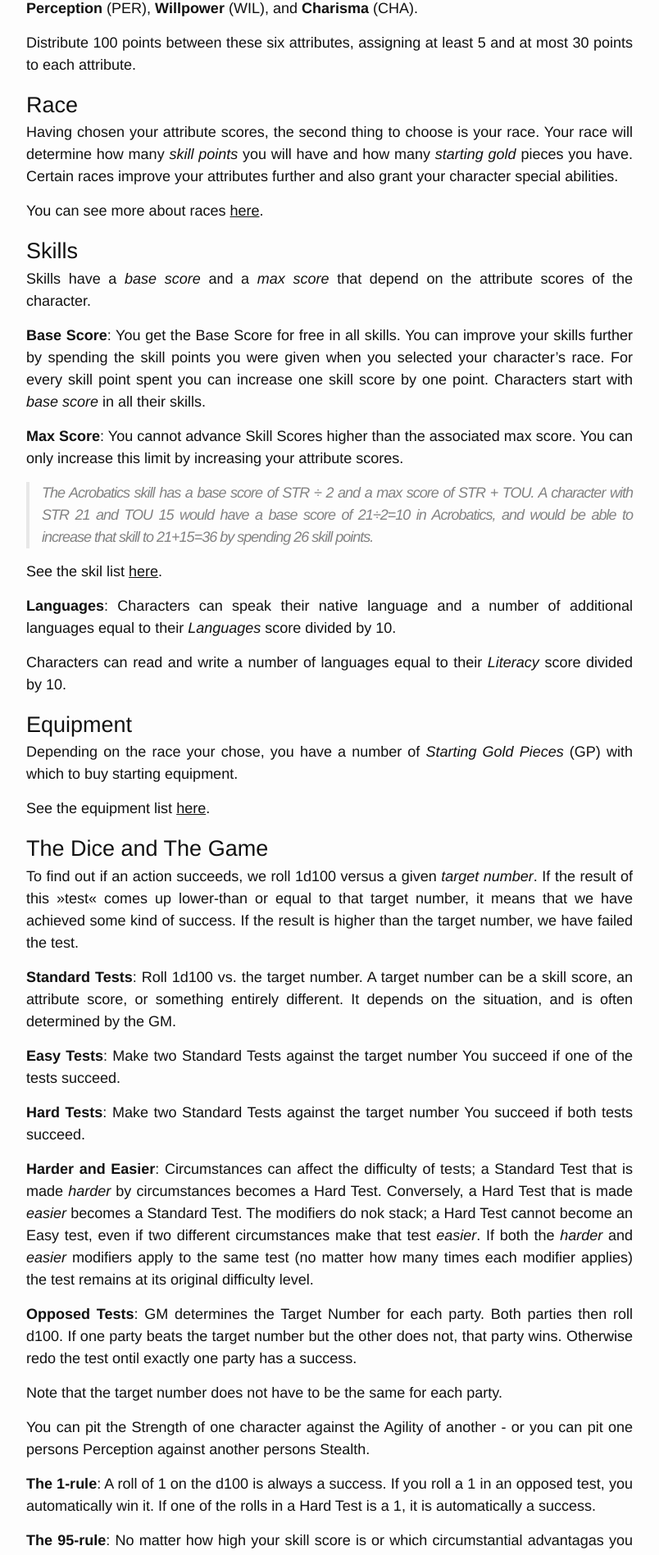
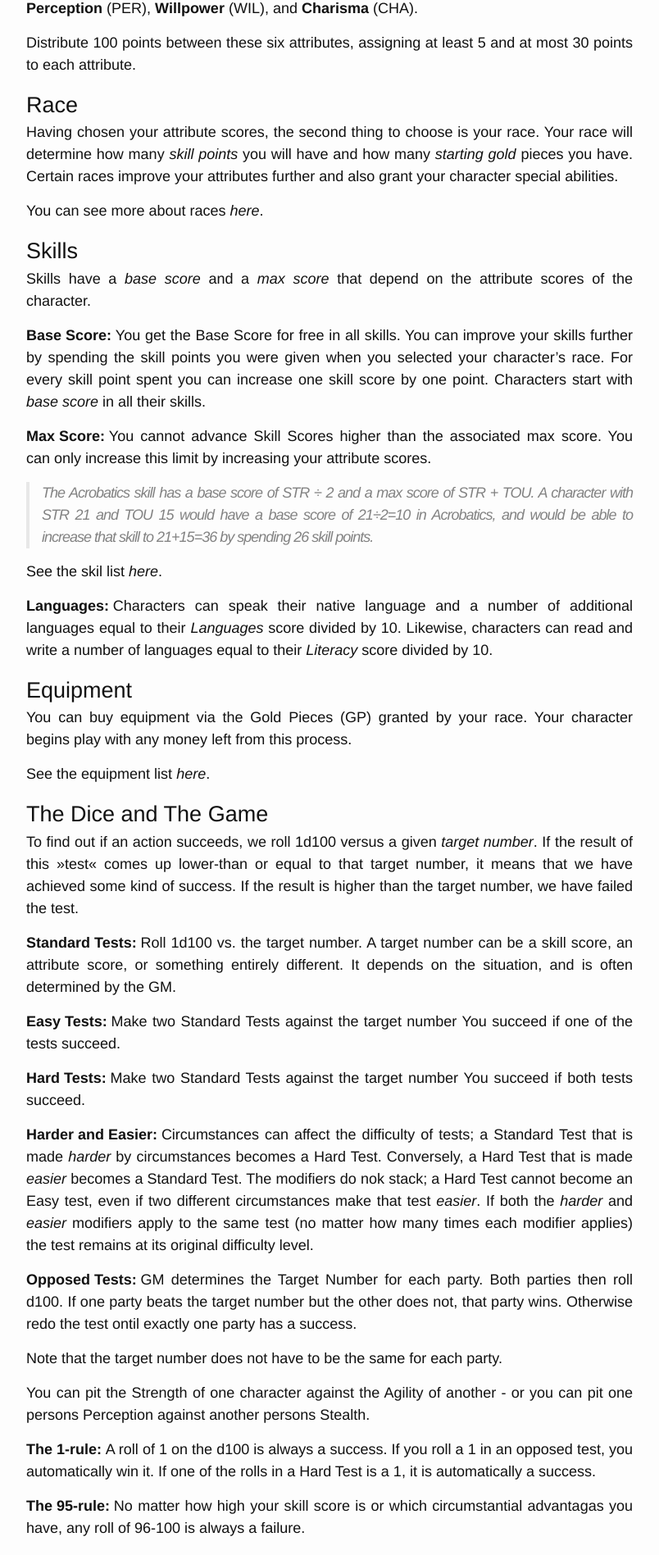
Before and after one commit to moccalotto/kaos, a Jekyll site: the page built from _rulebook/main.md, in a window 1280 px wide. Shown: the part 497-2394 px from the top of the page at 82% size, without its empty margins (238-1042 px from the left). Built offline with Jekyll 4.4.1, drawn with Linux system fonts in a browser that asks for light colours; some of the changed text lies outside the part shown.

Commit message:
Printing.

```diff
--- a/_rulebook/main.md
+++ b/_rulebook/main.md
@@ -44,12 +44,12 @@
 ## Skills
 Skills have a *base score* and a *max score* that depend on the attribute scores of the character.
 
-**Base Score**:
+#### Base Score:
 You get the Base Score for free in all skills. You can improve your skills further by spending the skill points
 you were given when you selected your character's race. For every skill point spent you can increase one skill score by one point.
 Characters start with *base score* in all their skills.
 
-**Max Score**:
+#### Max Score:
 You cannot advance Skill Scores higher than the associated max score.
 You can only increase this limit by increasing your attribute scores.
 
@@ -60,15 +60,15 @@
 {:.noprint}
 See the skil list [here]({{ '/rulebook/skills/' | prepend: site.baseurl }}).
 
-**Languages**:
+#### Languages:
 Characters can speak their native language and a number
-of additional languages equal to their *Languages* score divided by 10.
-
-Characters can read and write a number of languages equal to
-their *Literacy* score divided by 10.
+of additional languages equal to their [Languages]({{ '/rulebook/skills/#languages' | prepend: site.baseurl}})
+score divided by 10.  Likewise, characters can read and write a number of languages equal to
+their [Literacy]({{ '/rulebook/skills/#literacy' | prepend: site.baseurl }}) score divided by 10.
 
 ## Equipment
-Depending on the race your chose, you have a number of *Starting Gold Pieces* (GP) with which to buy starting equipment.
+You can buy equipment via the Gold Pieces (GP) granted by your race.
+Your character begins play with any money left from this process.
 
 {:.noprint}
 See the equipment list [here]({{ '/rulebook/equipment/' | prepend: site.baseurl }}).
@@ -80,18 +80,18 @@
 it means that we have achieved some kind of success.
 If the result is higher than the target number, we have failed the test.
 
-**Standard Tests**:
+#### Standard Tests:
 Roll 1d100 vs. the target number.
 A target number can be a skill score, an attribute score, or something entirely different.
 It depends on the situation, and is often determined by the GM.
 
-**Easy Tests**:
+#### Easy Tests:
 Make two Standard Tests against the target number You succeed if one of the tests succeed.
 
-**Hard Tests**:
+#### Hard Tests:
 Make two Standard Tests against the target number You succeed if both tests succeed.
 
-**Harder and Easier**:
+#### Harder and Easier:
 Circumstances can affect the difficulty of tests;
 a Standard Test that is made *harder* by circumstances becomes a Hard Test.
 Conversely, a Hard Test that is made *easier* becomes a Standard Test.
@@ -101,7 +101,7 @@
 same test (no matter how many times each modifier applies) the
 test remains at its original difficulty level.
 
-**Opposed Tests**:
+#### Opposed Tests:
 GM determines the Target Number for each party.
 Both parties then roll d100.
 If one party beats the target number but the other does not, that party wins.
@@ -112,12 +112,12 @@
 You can pit the Strength of one character against the Agility of another -
 or you can pit one persons Perception against another persons Stealth.
 
-**The 1-rule**:
+#### The 1-rule:
 A roll of 1 on the d100 is always a success.
 If you roll a 1 in an opposed test, you automatically win it.
 If one of the rolls in a Hard Test is a 1, it is automatically a success.
 
-**The 95-rule**:
+#### The 95-rule:
 No matter how high your skill score is or which circumstantial
 advantagas you have, any roll of 96-100 is always a failure.
 
@@ -125,28 +125,28 @@
 
 There are a number of common terms used in combat:
 
-**Initiative**:
+#### Initiative:
 Combat is divided into rounds of about 12 seconds in which combatants act in turn.
 In the beginning of every combat, each combatant rolls the *initiative* that they use
 for the rest of that combat: AGI+1d0.
 Each round, each combatant acts in turn in the order of their initiative, from highest to
 lowest.
 
-**Movement**:
+#### Movement:
 The battle scene is divided into squares about a meter on a side.
 Combatants move from square to square like chess pieces.
 The number of squares you can move depends on your Movement Rate (MR).
 
-**Hit Points**:
-*hp* is how many points of damage you can handle before going unconsious.
+#### Hit Points:
+*HP* is how many points of damage you can handle before going unconsious.
 Your characters have STR + TOU + WIL hit points.
 You can be damaged by physical attacks against you or by suffering strain
 from strenuous activity such as taking Surge Actions or using magical powers.
 Such damage reduces your current number of hp. If you reach zero, you go
 [unconscious](#unconsciousness).
 
-**Defense Points**:
-DP are the number of times per combat you can try and avoid non-magical attacks.
+#### Defense Points:
+*DP* are the number of times per combat you can try and avoid non-magical attacks.
 When an opponent declares that they want to attack you, but before they actually
 roll any dice, you can declare that you want to defend against the attack,
 making the test [*Harder*](#harder-and-easier).
@@ -154,12 +154,12 @@
 You can also defend against an attack *after* an attacker has successfully struck you.
 This costs 3 DP, and it forces the attacker to re-roll their attack test.
 
-**Attack Rolls**:
+#### Attack Rolls:
 To attack someone, you make a skill test to see if you strike the target.
 Use the applicable skill: Melee Combat or Ranged Combat for physical attack,
 and Witchcraft or Thaumaturgy for magical attacks.
 
-**Damage Rolls**:
+#### Damage Rolls:
 Having successfully struck an opponent you determine how many Hit Points your opponent
 looses by rolling the dice applicable for your weapon and adding your Damage Bonys. If you are making
 a melee attack, your Damage Bonus is STR÷10. If you are making a ranged attack, the
@@ -168,7 +168,7 @@
 {:.noprint}
 See the equipment list [here]({{ '/rulebook/equipment/' | prepend: site.baseurl }}) for more info on damage dice.
 
-**Damage Reduction**:
+#### Damage Reduction:
 If you have Damage Reduction [X] against some type of damage,
 you reduce that by X points whenever you suffer such types of damage.
 
@@ -176,13 +176,13 @@
 > you reduce that damage to 35-20=15 points. If you 15 points of damage or less, you do not suffer damage
 > at all.
 
-**Unconsciousness**:
+#### Unconsciousness:
 You loose consciousness if you are reduced to 0 Hit Points or lower.
 
-**Death**:
+#### Death:
 You die if you are reduced to negative number that equals your STR+TOU.
 
-**Natural healing**:
+#### Natural healing:
 Complete rest, such as sitting or lying down, for 1 hour will replenish 10 HP.
 Magic users cannot heal naturally if they have cast a spell within the last hour.
 
@@ -190,7 +190,7 @@
 During each round you can take a single action such as move, attack, cast a spell, etc.
 Below is a list of possible actions.
 
-**Surge Actions**:
+#### Surge Actions:
 When you have taken your main action, you can choose to
 take one or two surge actions. These are essentially the same as normal
 actions. except that they are strenuous. Taking a surge action drains 1d4
@@ -201,7 +201,7 @@
 See the equipment list [here]({{ '/rulebook/equipment/' | prepend: site.baseurl }}) for more info.
 
 {% for action in site.data.actions %}
-**{{ action.name }}**:
+#### {{ action.name }}:
 {{ action.description }}
 {% if action.example %}
 > {{ action.example }}
@@ -217,40 +217,40 @@
 As a rule of thumb, each character should be awarded 5 to 20 APs per hour of good roleplaying.
 There various ways APs can be spent are described below:
 
-**Increase skill scores**:
+#### Increase skill scores:
 You increase a skill score by 1 point.
 The AP cost is equal to the current skill score.
 You cannot increase a skill score beyond the max-score noted with the given skill.
 
-**Increase attribute scores**:
+#### Increase attribute scores:
 You increase an attribute score by 1 point.
 The AP cost is equal to the current score multiplied by 3.
 When a attribute score is raised, the derived values (Hit Points, Damage Bonus, unarmored Defense Points, etc.)
 will be affected as well. The max scores of your skills may increase as well, but the skill scores themselves
 remain unchanged.
 
-**Lucky reroll**:
+#### Lucky reroll:
 You can spend 5 APs to reroll the last dice you rolled.
 You can only do this once per roll.
 
-**Faster healing**:
+#### Faster healing:
 You rest for one minute and regain 5 HP per AP spent.
 
-**Escape evil destiny**:
+#### Escape evil destiny:
 You spend 50 APs to escape an evil destiny.
 
-**Super parry**:
+#### Super parry:
 You take the Defense Attunement action, but instead of getting just
 one DP back. You get one DP plus an additional one for every 2 APs you spend.
 
-**Smooth surge**:
+#### Smooth surge:
 You spend 3 DPs and take a Surge Action without taking any strain damage.
 
-**Bonus Action**:
+#### Bonus Action:
 You spend 10 APs and get to do an additional action that
 round on top of your normal action and surge actions.
 
-**Easy Spell**:
+#### Easy Spell:
 You halve the HP drain of casting a spell by spending a number
 of APs equal to the spell you are casting.
 
@@ -263,32 +263,32 @@
 cannot exceed 90. For instance, a character with Witchcraft 50 can learn Thaumaturgy,
 but the Thaumaturgy score can never be higher than 40.
 
-**Armor**:
+#### Armor:
 A magic user cannot cast spells while wearing armor,
 using a shield or wearing extreme cold weather gear.
 
-**Strain**:
+#### Strain:
 Casting spells causes strain damage to the caster.
 The number of HP drained depends on the power of the spell.
 
-**Healing**:
+#### Healing:
 Magic users cannot regenerate or be healed
 if they have cast any spells withing the last hour.
 
-**Tiers**:
+#### Tiers:
 Spells are divided into tiers from 1 to 6. Tier one spells are the easiest spells
 to cast and they drain only a few HPs per casting, while tier 6 spells are very difficult to
 cast and drain a large number of HP per casting.
 Spells have a Skill Score requirements that must be met in order for the magic user to be able to cast them.
 
-**Duration**:
+#### Duration:
 Unless specified, all non-instantaneious and non-permanent spells
 fade away at the *end* of your *next* turn. If you want to keep the spell from fading away,
 you must take an action next round to Concentrate on that spell, which will keep it going for
 another round. Outside combat, you can maintain a single spell and still do simple tasks such
 as walking, talking, etc. People who know you will notice that you are distracted though.
 
-**Range**:
+#### Range:
 Unless otherwise specified, spells do not have a range limit as such,
 but the caster must have a direct line of sight to the target.
 
--- a/_rulebook/skills.html
+++ b/_rulebook/skills.html
@@ -6,13 +6,13 @@
 ---
 
 {% for skill in site.data.skills %}
+    <h4 id="{{ skill.name | slugify }}">{{ skill.name }}</h4>
     <p>
-    <strong>{{ skill.name }}</strong>
         •
         <span class="nowrap"><strong>Base</strong>: {{ skill.base }}</span>
         •
         <span class="nowrap"><strong>Max</strong>: {{ skill.max }}</span>
-    <br>
         {{ skill.description }}
     </p>
+    <br>
 {% endfor %}
--- a/_sass/_base.scss
+++ b/_sass/_base.scss
@@ -34,8 +34,25 @@
 
 h1, h2, h3, h4, h5, h6 {
     margin-top: $spacing-unit / 2;
-    page-break-after: avoid;
     font-weight: 400;
+}
+
+h4 {
+    clear: left;
+    float: left;
+    color: inherit;
+    font-weight: bold;
+    font-size: inherit;
+    font-family: inherit;
+    line-height: inherit;
+    margin: 0;
+    padding: 0;
+    margin-right: 0.3rem;
+}
+
+p {
+    page-break-before: avoid;
+    break-before: avoid;
 }
 
 ul, ol {
@@ -45,15 +62,15 @@
 li {
     > ul,
     > ol {
-         margin-bottom: 0;
+        margin-bottom: 0;
     }
 }
 
 a {
-    color: $text-color;
+    color: inherit;
 
     &:visited {
-        color: $text-color;
+        color: inherit;
         // color: darken($brand-color, 15%);
     }
 
@@ -61,6 +78,11 @@
         color: $brand-color;
         text-decoration: underline;
     }
+    text-decoration: none;
+}
+
+article a {
+    font-style: italic;
 }
 
 header a {
--- a/_sass/_print.scss
+++ b/_sass/_print.scss
@@ -69,6 +69,7 @@
     }
 
     header h1 {
+        font-size: 2rem;
         column-span: all;
         text-align: center;
         margin-bottom: 1rem;
@@ -76,12 +77,18 @@
         string-set: doctitle content();
     }
 
+    h1,h2,h3,h4,h5,h6 {
+        break-after: avoid;
+        page-break-after: avoid;
+    }
+
+    h1 { font-size: 1.8em; }
+    h2 { font-size: 1.6em; }
+    h3 { font-size: 1.4em; }
+
     h1,h2,h3 {
         text-transform: uppercase;
         text-align:left;
-    }
-
-    h1,h2,h3,h4,h5,h6 {
         page-break-after: avoid;
         break-after: avoid;
         margin-top: 0;
```
Lines whose indentation alone changed are shown as unchanged.
